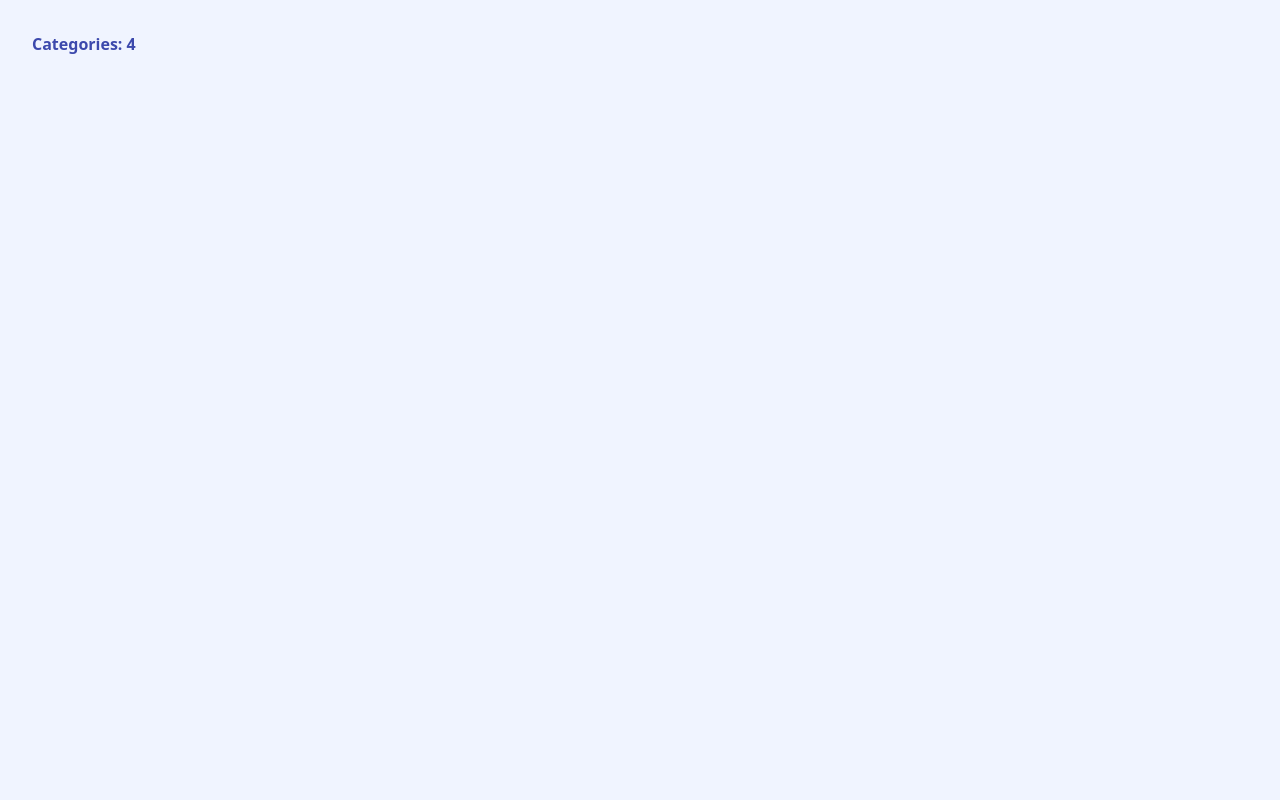
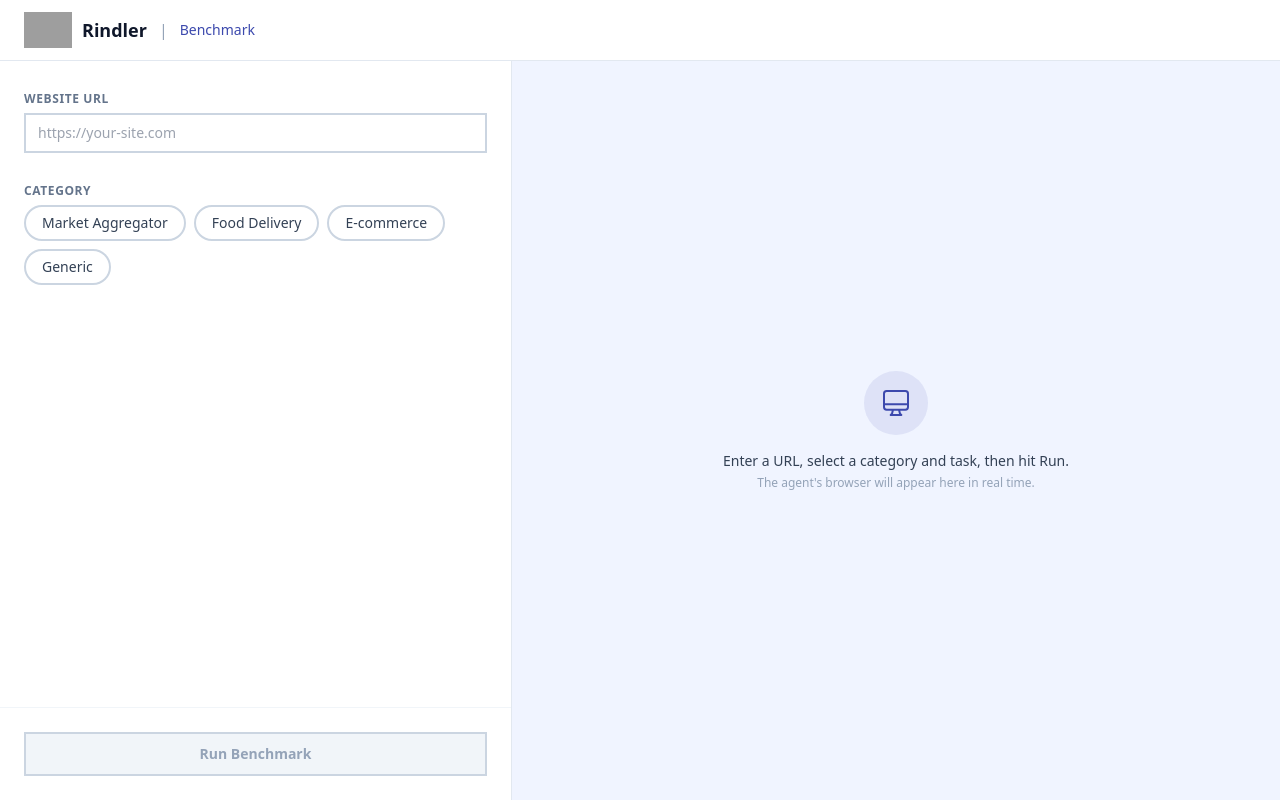
Before and after one commit to meetchie/agent-benchmark, a React (Vite) app in the folder benchmark/: page / in a window 1280 px wide. Built offline with nearby package versions, Linux system fonts and the light colour scheme; grey boxes are pictures that could not be loaded.

Commit message:
feat: wire benchmark app layout and state machine

```diff
--- a/benchmark/src/App.tsx
+++ b/benchmark/src/App.tsx
@@ -1,10 +1,205 @@
+import { useState, useEffect, useRef, useCallback } from "react";
 import tasksData from "../tasks.yaml";
+import { startBenchmark, pollStatus } from "./lib/api";
+import type { Category, Task, StepRecord, RunStatus, SummaryData } from "./lib/types";
+
+import { BenchmarkHeader } from "./components/BenchmarkHeader";
+import { URLInput } from "./components/URLInput";
+import { CategorySelector } from "./components/CategorySelector";
+import { TaskCard } from "./components/TaskCard";
+import { RunButton } from "./components/RunButton";
+import { ScreenshotViewer } from "./components/ScreenshotViewer";
+import { StepLog } from "./components/StepLog";
+import { SummaryCard } from "./components/SummaryCard";
+
+const CATEGORIES: Category[] = tasksData.categories;
+const MAX_POLLS = 180;
+const POLL_INTERVAL_MS = 1000;
+
 export default function App() {
+  const [url, setUrl] = useState("");
+  const [categoryId, setCategoryId] = useState<string | null>(null);
+  const [taskId, setTaskId] = useState<string | null>(null);
+  const [runStatus, setRunStatus] = useState<RunStatus>("idle");
+  const [steps, setSteps] = useState<StepRecord[]>([]);
+  const [screenshot, setScreenshot] = useState<string | null>(null);
+  const [summary, setSummary] = useState<SummaryData | null>(null);
+  const [errorMsg, setErrorMsg] = useState<string | null>(null);
+
+  const pollRef = useRef<ReturnType<typeof setInterval> | null>(null);
+  const pollCountRef = useRef(0);
+  const retriesRef = useRef(0);
+
+  const selectedCategory = CATEGORIES.find((c) => c.id === categoryId) ?? null;
+  const selectedTask = selectedCategory?.tasks.find((t) => t.id === taskId) ?? null;
+
+  const isUrlValid = url.startsWith("http://") || url.startsWith("https://");
+  const canRun = isUrlValid && selectedTask !== null && runStatus !== "running";
+
+  const stopPolling = useCallback(() => {
+    if (pollRef.current) {
+      clearInterval(pollRef.current);
+      pollRef.current = null;
+    }
+  }, []);
+
+  const startPolling = useCallback(
+    (runId: string) => {
+      pollCountRef.current = 0;
+      retriesRef.current = 0;
+
+      pollRef.current = setInterval(async () => {
+        pollCountRef.current++;
+
+        if (pollCountRef.current > MAX_POLLS) {
+          stopPolling();
+          setRunStatus("error");
+          setErrorMsg("Timed out after 3 minutes.");
+          return;
+        }
+
+        try {
+          const data = await pollStatus(runId);
+
+          if (data.status === "error") {
+            stopPolling();
+            setRunStatus("error");
+            setErrorMsg(data.message);
+            return;
+          }
+
+          setSteps(data.steps);
+
+          const latest = data.steps[data.steps.length - 1];
+          if (latest?.screenshot_b64) {
+            setScreenshot(latest.screenshot_b64);
+          }
+
+          if (data.status === "complete") {
+            stopPolling();
+            setRunStatus("complete");
+            setSummary({
+              success: data.success,
+              summary: data.summary,
+              total_ms: data.total_ms,
+            });
+          }
+
+          retriesRef.current = 0;
+        } catch {
+          retriesRef.current++;
+          if (retriesRef.current >= 3) {
+            stopPolling();
+            setRunStatus("error");
+            setErrorMsg("Lost connection to server.");
+          }
+        }
+      }, POLL_INTERVAL_MS);
+    },
+    [stopPolling]
+  );
+
+  const handleRun = useCallback(async () => {
+    if (!canRun || !selectedTask) return;
+
+    setRunStatus("running");
+    setSteps([]);
+    setScreenshot(null);
+    setSummary(null);
+    setErrorMsg(null);
+
+    try {
+      const { run_id } = await startBenchmark(url, selectedTask.goal);
+      startPolling(run_id);
+    } catch (e) {
+      setRunStatus("error");
+      setErrorMsg(e instanceof Error ? e.message : "Failed to start benchmark.");
+    }
+  }, [canRun, selectedTask, url, startPolling]);
+
+  useEffect(() => () => stopPolling(), [stopPolling]);
+
+  const isRunning = runStatus === "running";
+
   return (
-    <div className="min-h-screen bg-[#f0f4ff] p-8">
-      <p className="text-[#3c49ad] font-bold">
-        Categories: {tasksData.categories.length}
-      </p>
+    <div className="min-h-screen bg-[#f0f4ff] flex flex-col">
+      <BenchmarkHeader />
+
+      <div className="flex flex-1 overflow-hidden">
+        {/* LEFT PANEL */}
+        <div className="w-[40%] min-w-[300px] border-r border-slate-200 bg-white flex flex-col overflow-y-auto">
+          <div className="p-6 space-y-6 flex-1">
+            <URLInput value={url} onChange={setUrl} disabled={isRunning} />
+
+            <CategorySelector
+              categories={CATEGORIES}
+              selected={categoryId}
+              onSelect={(id) => {
+                setCategoryId(id);
+                setTaskId(null);
+              }}
+              disabled={isRunning}
+            />
+
+            {selectedCategory && (
+              <div className="space-y-2">
+                <label className="text-xs font-semibold text-slate-500 uppercase tracking-wider">
+                  Task
+                </label>
+                <div className="space-y-2">
+                  {selectedCategory.tasks.map((task: Task) => (
+                    <TaskCard
+                      key={task.id}
+                      task={task}
+                      selected={taskId === task.id}
+                      onSelect={() => setTaskId(task.id)}
+                      disabled={isRunning}
+                    />
+                  ))}
+                </div>
+              </div>
+            )}
+          </div>
+
+          <div className="p-6 border-t border-slate-100">
+            <RunButton status={runStatus} disabled={!canRun} onClick={handleRun} />
+          </div>
+        </div>
+
+        {/* RIGHT PANEL */}
+        <div className="flex-1 flex flex-col overflow-y-auto p-6 space-y-4">
+          {summary && <SummaryCard data={summary} />}
+
+          {runStatus === "error" && errorMsg && (
+            <div className="border-2 border-red-300 bg-red-50 px-4 py-3">
+              <p className="text-sm text-red-700">{errorMsg}</p>
+            </div>
+          )}
+
+          {runStatus === "idle" && (
+            <div className="flex-1 flex flex-col items-center justify-center text-center py-24">
+              <div className="w-16 h-16 rounded-full bg-[#3c49ad]/10 flex items-center justify-center mb-4">
+                <svg className="w-8 h-8 text-[#3c49ad]" fill="none" viewBox="0 0 24 24" stroke="currentColor">
+                  <path strokeLinecap="round" strokeLinejoin="round" strokeWidth={1.5} d="M9.75 17L9 20l-1 1h8l-1-1-.75-3M3 13h18M5 17h14a2 2 0 002-2V5a2 2 0 00-2-2H5a2 2 0 00-2 2v10a2 2 0 002 2z" />
+                </svg>
+              </div>
+              <p className="text-sm font-medium text-slate-700">
+                Enter a URL, select a category and task, then hit Run.
+              </p>
+              <p className="mt-1 text-xs text-slate-400">
+                The agent's browser will appear here in real time.
+              </p>
+            </div>
+          )}
+
+          {runStatus !== "idle" && (
+            <>
+              <ScreenshotViewer src={screenshot} />
+              <StepLog steps={steps} isRunning={isRunning} />
+            </>
+          )}
+        </div>
+      </div>
     </div>
   );
 }
```
